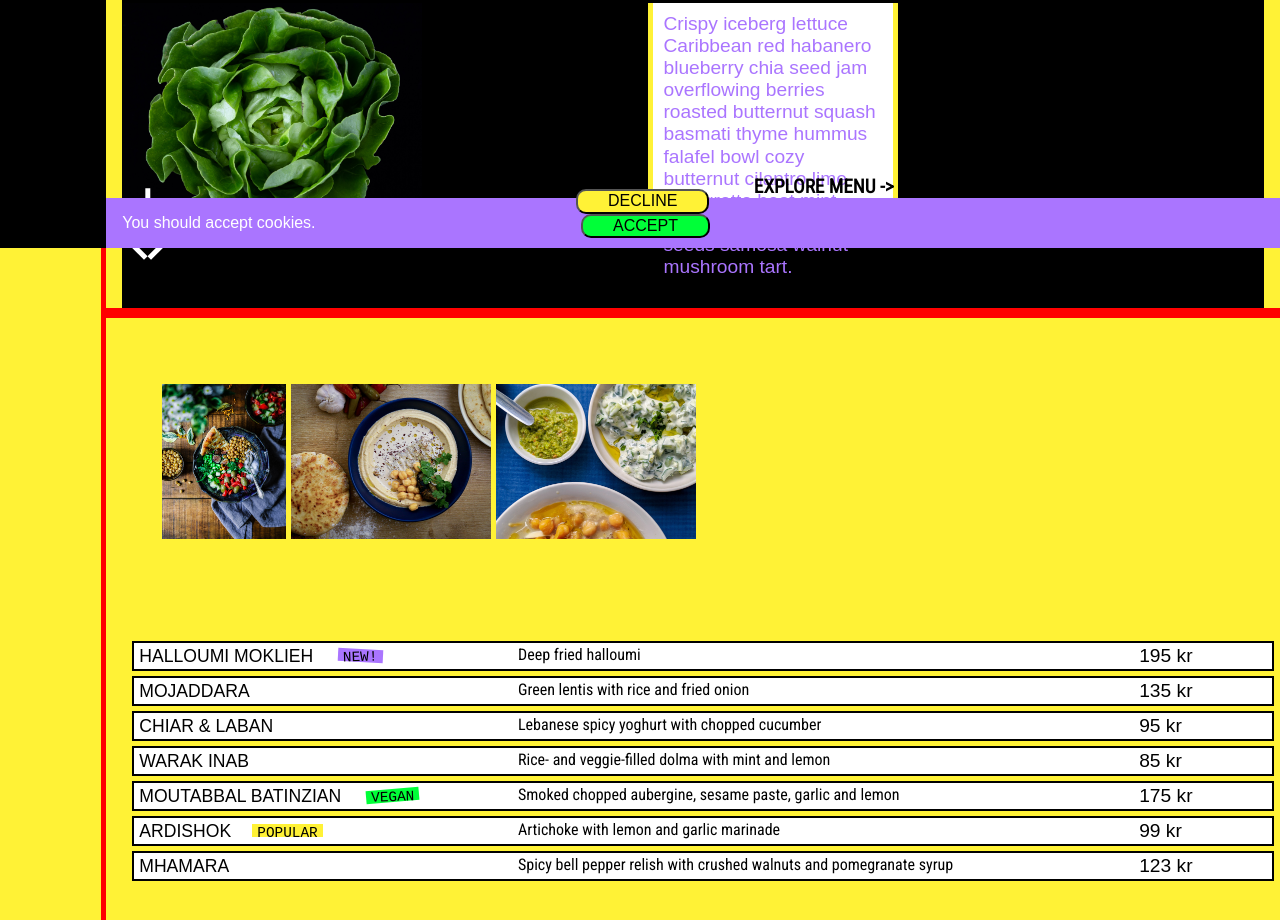
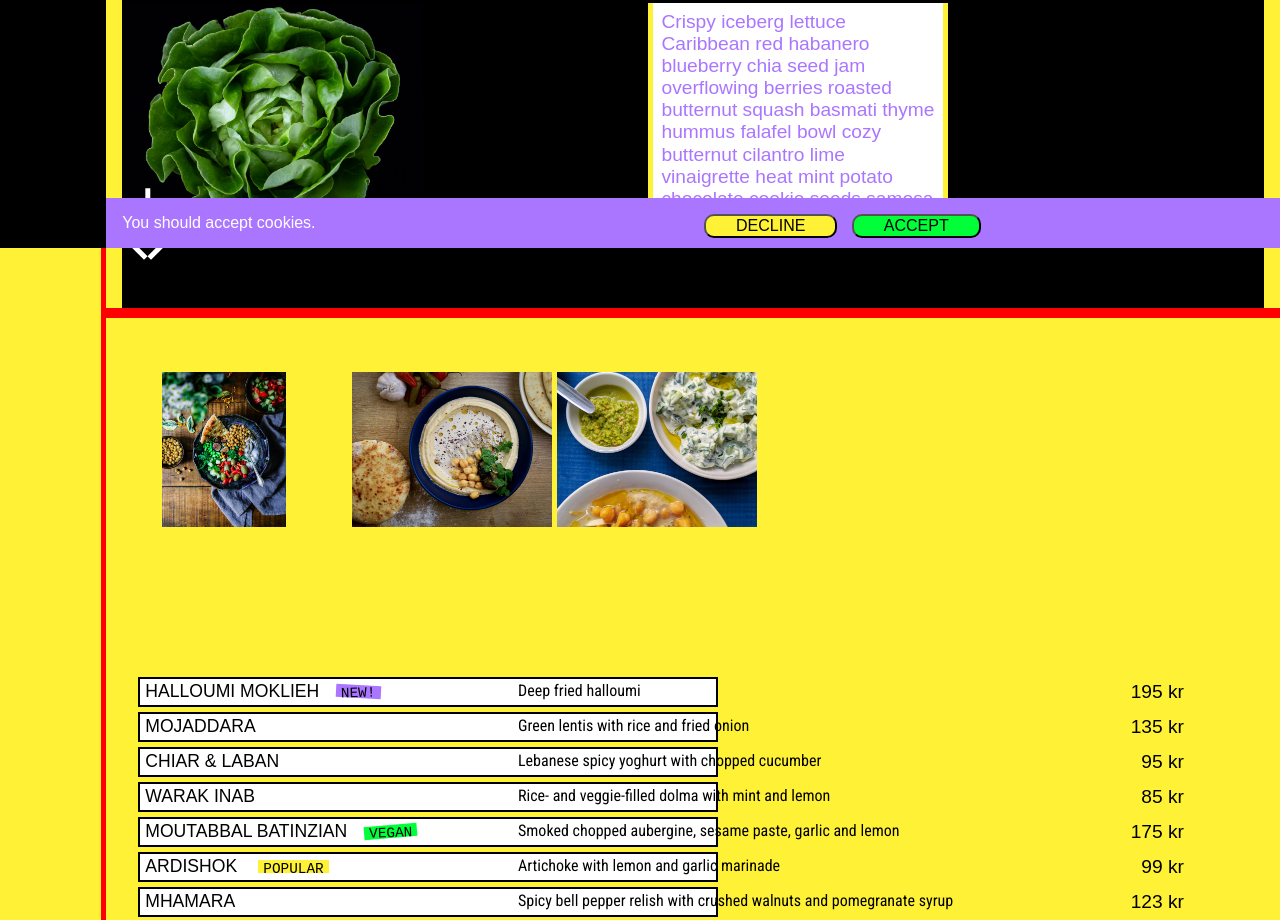
Before and after one commit to Carinalak/Restauranguppgift2023, a plain HTML site: page index.html in a window 1280 px wide. Shown: the part 552-1472 px from the top of the page. Drawn offline with nearby package versions, Linux system fonts and the light colour scheme; a web font is replaced by a local one.

Commit message:
små anpassningar i layouten

```diff
--- a/css/_desktop.scss
+++ b/css/_desktop.scss
@@ -75,6 +75,7 @@
   grid-template-columns: repeat(11 / 1fr);
 }
 .img1 {
+
   grid-column: 1 / span 3;
 }
 .img2 {
@@ -87,7 +88,13 @@
   grid-column: 1 / span 11;
 
 }
-
+.foodname {
+  margin-right: 50px;
+  width: 800px;
+}
+.food-description {
+  width: 400px;
+}
 
 
 
--- a/css/_mobile.scss
+++ b/css/_mobile.scss
@@ -117,6 +117,7 @@ body {
     width: 300px;
     height: 240px;
     padding: 10px;
+
     /*
     display: flex;
     justify-content: center;
@@ -127,7 +128,7 @@ body {
       transform: rotate(90deg);
       position: relative;
       bottom: 0px;
-      left: 30px;
+      left: 60px;
       width: 30px;
       transition: bottom 0.3s cubic-bezier(0.075, 0.82, 0.165, 1);
       visibility: hidden;
@@ -162,6 +163,8 @@ body {
     padding-top: 4px;
     width: 300px;
     text-align: end;
+    padding-right: 20px;
+    padding-top: 10px;
   }
 
  /*-----------------------------------------------------------------------------------------------------
@@ -186,21 +189,19 @@ body {
     display: none;
   }
   .foodname {
-
     margin-left: 16px;
     background-color: #ffffff;
     border: 2px solid #000000;
     padding: 3px;
-    padding-right: 300px;
+    /*padding-right: 300px;*/
     height: 30px;
-    width: 100%;
+    width: 95%;
     display: flex;
     align-items: center;
     margin-bottom: 5px;
-    margin-right: 10px;
-    margin-left: 10px;
 
   }
+
   .dish {
 
     font-size: 1.1rem;
@@ -224,7 +225,7 @@ body {
   .price {
 
     position: absolute;
-    left: 89%;
+    right: 30px;
     padding-right: 6px;
   }
   .menu-item-popular,
@@ -284,6 +285,7 @@ body {
     justify-content: center;
     align-items: center;
     text-transform: uppercase;
+    padding-bottom: 30px;
   }
   .bookingtitle {
     text-align: center;
@@ -307,6 +309,7 @@ body {
     position: relative;
     left: 0px;
     text-transform: uppercase;
+
   }
   .book2 {
     grid-column-start: 2;
@@ -314,7 +317,7 @@ body {
     grid-row-start: 1;
     grid-row-end: 2;
     width: 150px;
-    height: 18px;
+    height: 25px;
     position: absolute;
     right: 0px;
     border-radius: 10px;
@@ -441,8 +444,8 @@ body {
   }
   .cookie-buttons {
     position: fixed;
-    left: 45%;
-    width: 250px;
+    left: 55%;
+    width: 300px;
     bottom: 10px;
   }
   .decline-button{
@@ -460,4 +463,5 @@ body {
     padding-right: 30px;
     z-index: 4;
     margin-left: 5px;
+
   }
--- a/css/_tablet.scss
+++ b/css/_tablet.scss
@@ -110,18 +110,19 @@
     grid-row-start: 2;
     grid-row-end: 3;*/
     font-size: 1.2rem;
-    height: 200px;
-    width: 250px;
-    padding: 10px;
+    height: 220px;
+    width: 300px;
+
 
   }
 
 .explore {
   position: absolute;
   bottom: 5px;
-  right: 0;
+  padding-right: 5px;
   width: 250px;
   text-align: end;
+
 
   }
 
@@ -142,19 +143,23 @@
   display: flex;
   flex-direction: column;
   align-items: center;
+
 }
+
 .foodpics {
   margin-top: 30px;
 }
 .img1 {
-  grid-column: 1 / span 2;
+  grid-column: 2 / span 1;
+  width: 185px;
+  height: 232px;
 }
 .img2 {
-  grid-column: 3 / span 2.5;
+  grid-column: 3 / span 2;
 }
 .img3a {
   display: contents;
-  grid-column: 2.5 / span 2.5;
+  grid-column: 5 / span 2;
 }
 .img3b {
   display: none;
@@ -165,6 +170,17 @@
 }
 .foodname {
   margin-right: 50px;
+  width: 580px;
+}
+}
+.food-description {
+  width: 200px;
+}
+
+.price {
+
+  right: 90px;
+  padding-right: 6px;
 }
 
 
```
Also changed, not shown: css/style.css.
